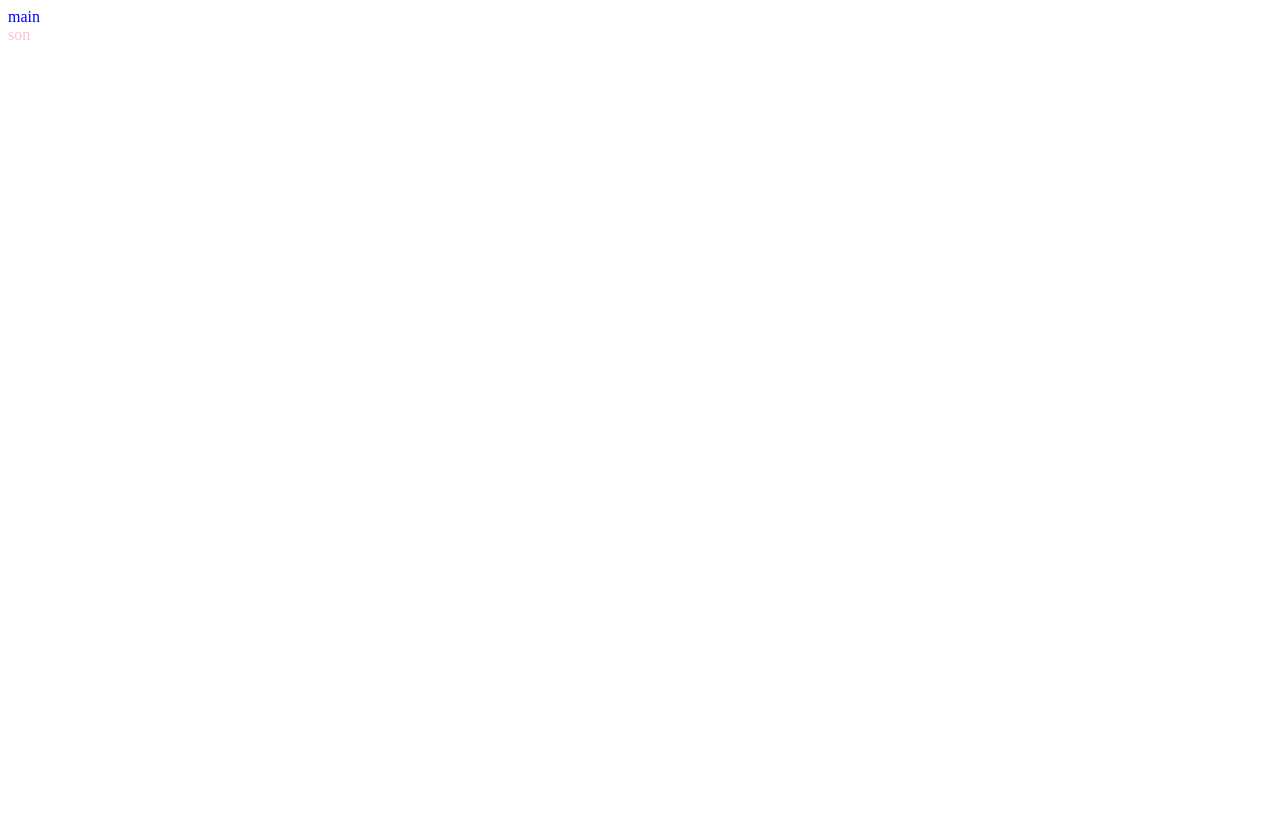
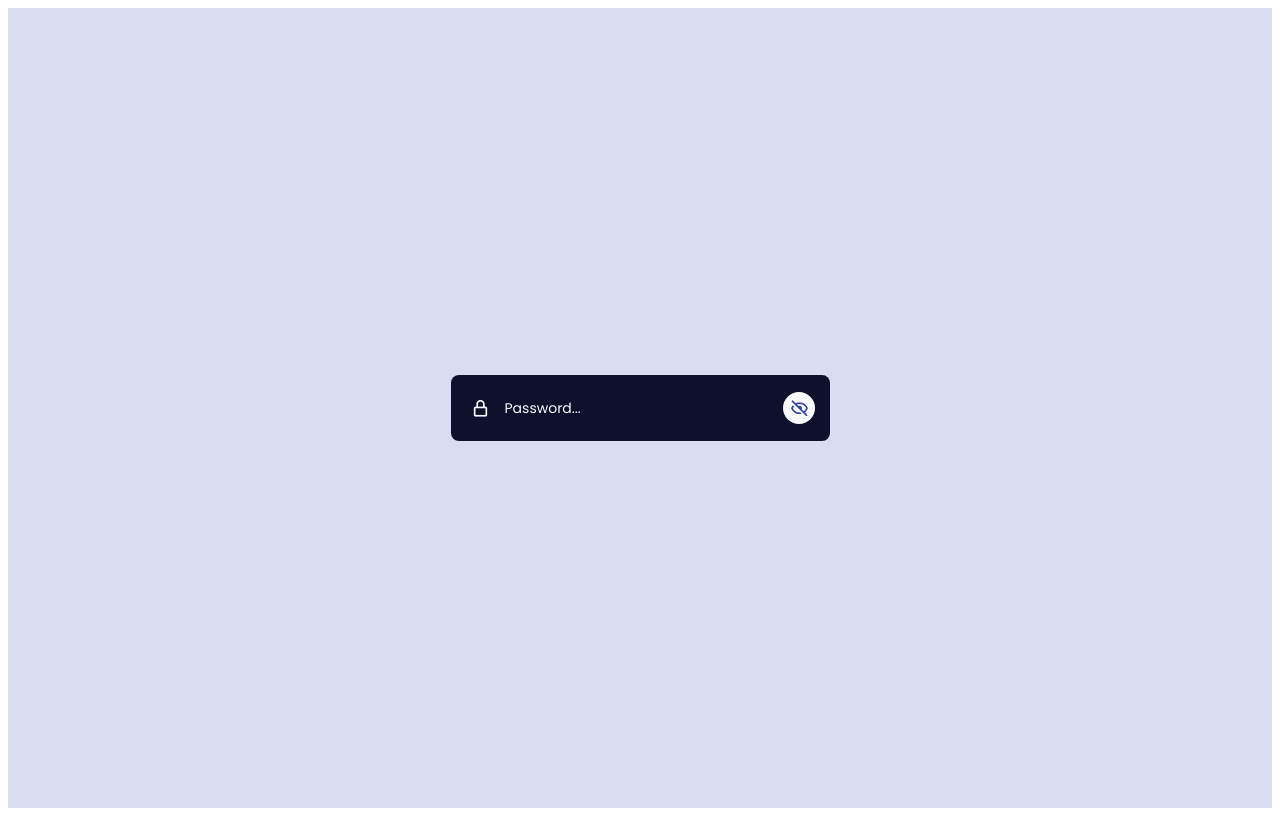
Before and after one commit to codelzn/learn_proj, a Vue app: page /#/page08 in a window 1280 px wide. Built offline with nearby package versions, Linux system fonts and the light colour scheme; the HTML template or start-up script is replaced by a standard one.

Commit message:
08まで

```diff
--- a/src/views/Page08.vue
+++ b/src/views/Page08.vue
@@ -1,20 +1,122 @@
 <template>
-<div class="root">
- <div class="main">
-   main
-   <div class="main_son">
-     son
-   </div>
- </div>
-</div>
+  <div class="root">
+    <div class="input">
+      <div class="input__overlay" id="input-overlay"></div>
+      <i class="bx bx-lock-alt input__lock"></i>
+      <input
+        autocomplete="false"
+        type="password"
+        placeholder="Password..."
+        class="input__password"
+        id="input-pass"
+      />
+      <i class="bx bx-hide input__icon" id="input-icon"></i>
+    </div>
+  </div>
 </template>
 <script lang="ts" setup>
+import { onMounted } from 'vue'
+
+onMounted(() => {
+  showHiddenInput('input-overlay', 'input-pass', 'input-icon')
+})
+const showHiddenInput = (inputOverlay: string, inputPass: string, inputIcon: string) => {
+  const overlay = document.getElementById(inputOverlay) as HTMLElement
+  const input = document.getElementById(inputPass) as HTMLInputElement
+  const iconEye = document.getElementById(inputIcon) as HTMLElement
+  iconEye.addEventListener('click', () => {
+    if (input.type === 'password') {
+      input.type = 'text'
+      iconEye.classList.add('bx-show')
+    } else {
+      input.type = 'password'
+      iconEye.classList.remove('bx-show')
+    }
+    overlay.classList.toggle('overlay-content')
+  })
+}
 </script>
-<style lang="less" scoped>
-.main {
-  color: blue;
-  &_son {
-    color: pink;
+<style lang='less' scoped>
+@import (css)
+  url("https://cdn.jsdelivr.net/npm/boxicons@latest/css/boxicons.min.css");
+@import (css)
+  url("https://fonts.googleapis.com/css2?family=Poppins&display=swap");
+
+// hsl: 色相 饱和度 亮度
+@first-color: hsl(232, 54%, 43%);
+@text-color: hsl(232, 8%, 35%);
+@white-color: hsl(232, 100%, 99%);
+@body-color: hsl(232, 45%, 90%);
+@container-color: hsl(232, 54%, 11%);
+* {
+  box-sizing: border-box;
+  font-family: "Poppins", sans-serif;
+}
+.root {
+  margin: 0;
+  height: 100vh;
+  display: grid;
+  place-items: center;
+  background-color: @body-color;
+}
+.input {
+  position: relative;
+  background-color: @container-color;
+  padding: 1.35rem 1.25rem;
+  border-radius: 0.5rem;
+  display: flex;
+  align-items: center;
+  column-gap: 0.75rem;
+}
+
+.input__lock,
+.input__icon {
+  font-size: 1.25rem;
+  z-index: 1;
+}
+
+.input__lock,
+.input__password {
+  color: @white-color;
+}
+
+.input__icon {
+  color: @first-color;
+  cursor: pointer;
+}
+
+.input__password {
+  background: transparent;
+  border: none;
+  outline: none;
+  font-size: 14px;
+  z-index: 1;
+}
+
+.input__password::placeholder {
+  color: @white-color;
+}
+
+.input__overlay {
+  width: 32px;
+  height: 32px;
+  background-color: @white-color;
+  position: absolute;
+  right: 0.9rem;
+  border-radius: 50%;
+  z-index: 0;
+  transition: 0.4s ease-in-out;
+}
+.overlay-content {
+  width: 100%;
+  height: 100%;
+  border-radius: 0.5rem;
+  right: 0;
+  ~ .input__lock {
+    color: @container-color;
+  }
+  ~ .input__password {
+    color: @container-color;
   }
 }
 </style>
```
